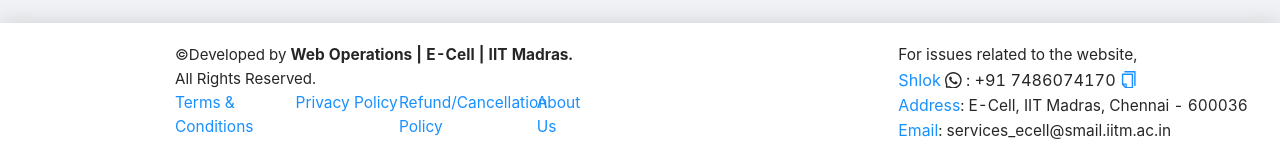
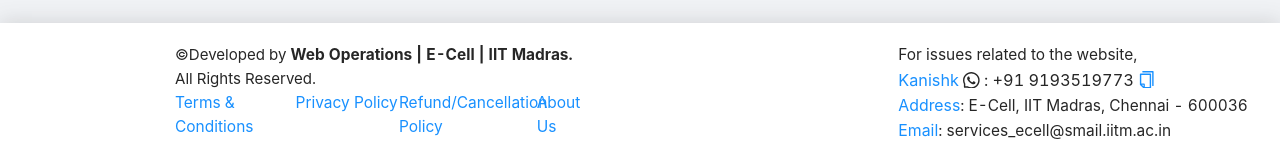
Before and after one commit to Alphacosmic/WebWork, a React (Vite) app: page / in a window 1280 px wide. Shown: the part 636-796 px from the top of the page. Built offline with nearby package versions, Linux system fonts and the light colour scheme.

Commit message:
deploy updated developer in footer

```diff
--- a/src/App.jsx
+++ b/src/App.jsx
@@ -56,9 +56,9 @@
 			<ECellFooter
 				developers={[
 					{
-						name: "Shlok",
-						whatsappNum: "+91 7486074170",
-						profileURL: "https://github.com/shlok-shah/",
+						name: "Kanishk",
+						whatsappNum: "+91 9193519773",
+						profileURL: "https://github.com/ActiveMasquerade/",
 					},
 				]}
 			/>
```
